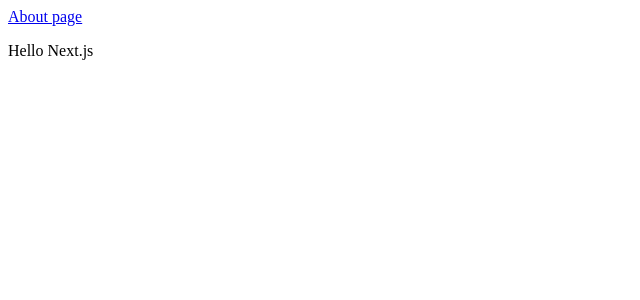
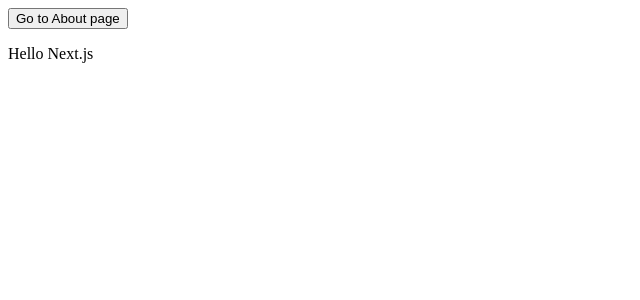
Before and after one commit to Usheninte/hello-next, a Next.js app: page / in a window 1280 px wide. Shown: the top 300 px of the page, without its empty margins (0-640 px from the left). Built offline with nearby package versions, Linux system fonts and the light colour scheme.

Commit message:
added to Link

```diff
--- a/pages/index.js
+++ b/pages/index.js
@@ -3,8 +3,8 @@ import Link from 'next/link'
 
 const Index = () => (
   <div>
-    <Link href="/about">
-      <a>About page</a>
+    <Link href="/about" title="About Page">
+      <button>Go to About page</button>
     </Link>
     <p>Hello Next.js</p>
   </div>
```
